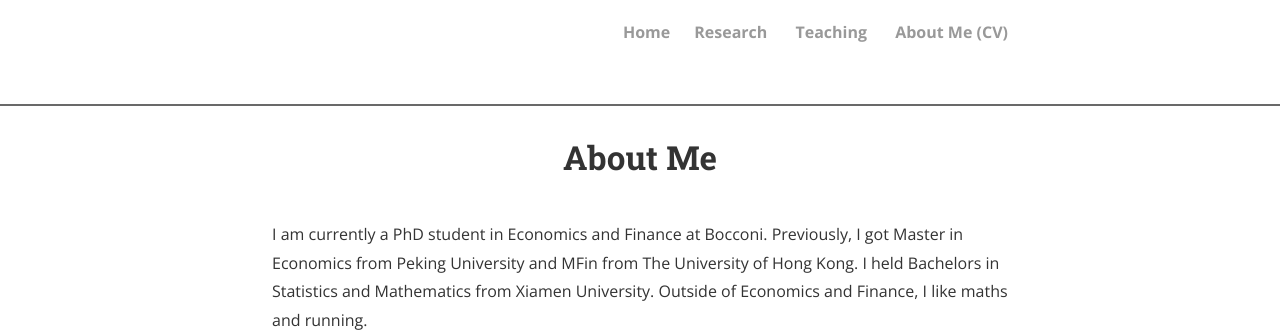
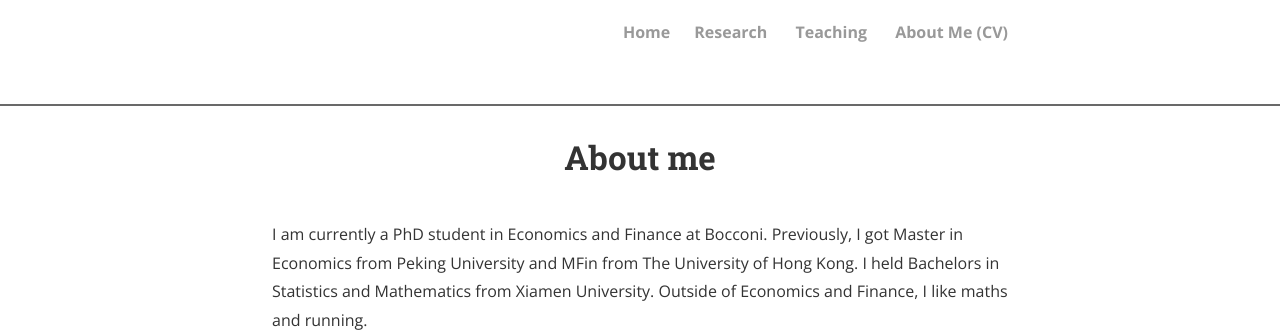
Before and after one commit to shasha-li/shasha-li.github.io, a Jekyll site: the page built from CV.md, in a window 1280 px wide. Shown: the top 334 px of the page. Built offline with Jekyll 4.4.1, drawn with Linux system fonts in a browser that asks for light colours; nearby versions of some CDN libraries; comment, search, counter and statistics services are not loaded; a style sheet for code colours, icons or effects is not loaded.

Commit message:
Update CV.md

```diff
--- a/CV.md
+++ b/CV.md
@@ -1,6 +1,6 @@
 ---
 layout: page
-title: About Me
+title: About me
 permalink: /CV/
 ---
 I am currently a PhD student in Economics and Finance at Bocconi. Previously, I got Master in Economics from Peking University and MFin from The University of Hong Kong. I held Bachelors in Statistics and Mathematics from Xiamen University. Outside of Economics and Finance, I like maths and running.
```
